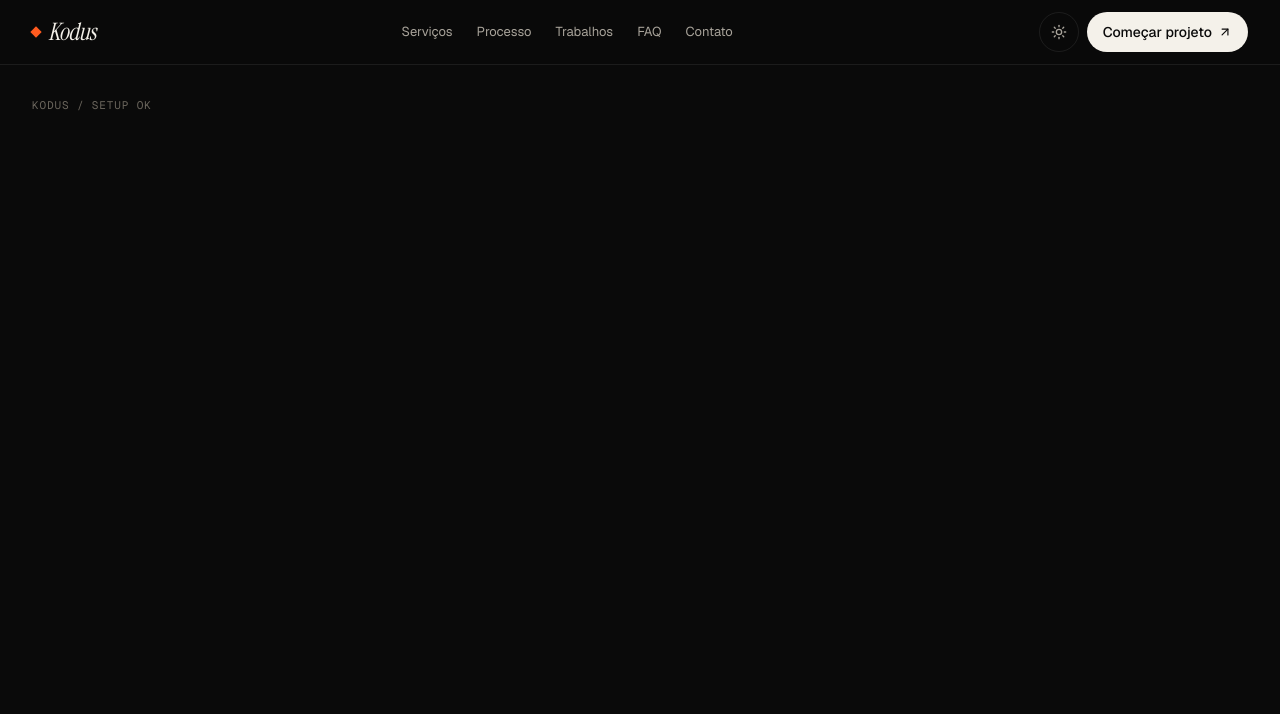
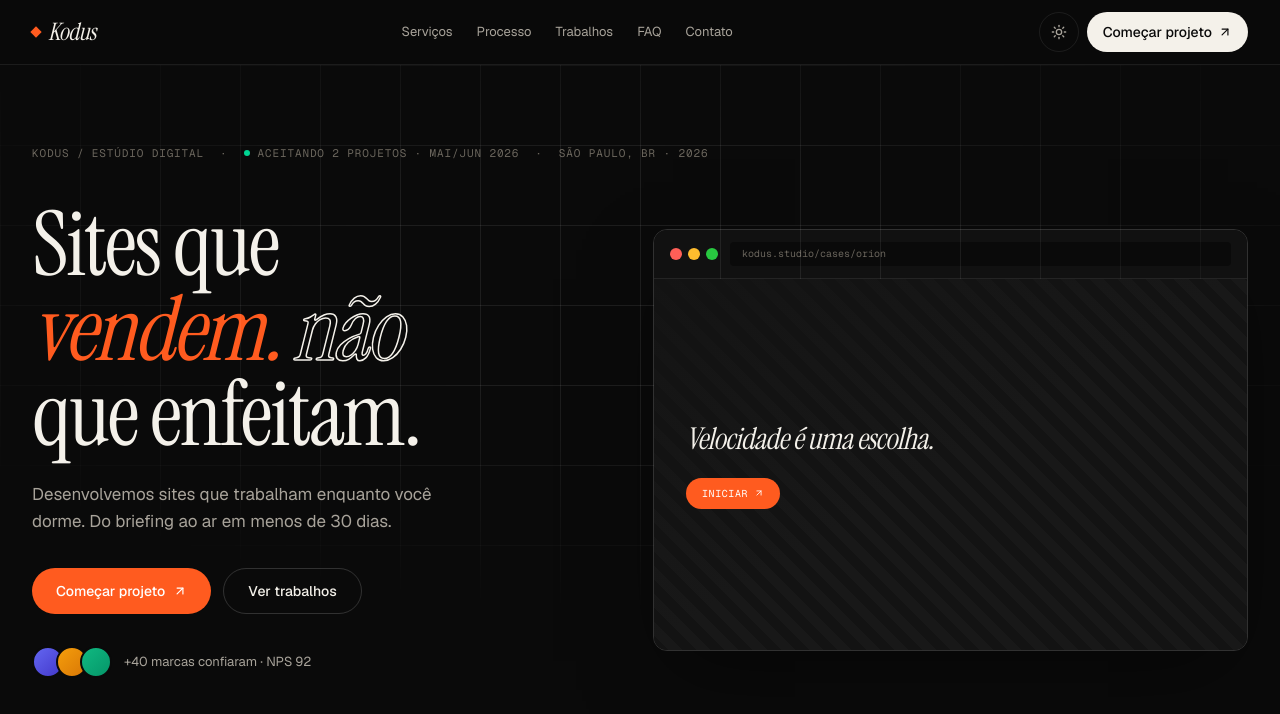
Before and after one commit to GapdmmDev/Kodus-Design, a Next.js app: page / in a window 1280 px wide. Shown: the top 714 px of the page. Built offline with nearby package versions, Linux system fonts and the light colour scheme.

Commit message:
feat(landing): hero split

```diff
--- a/src/app/page.tsx
+++ b/src/app/page.tsx
@@ -1,25 +1,12 @@
 import { Nav } from "@/components/landing/Nav";
+import { HeroSplit } from "@/components/landing/HeroSplit";
 
 export default function Home() {
   return (
     <>
       <Nav />
-      <main
-        className="min-h-screen"
-        style={{ background: "var(--bg)", color: "var(--fg)" }}
-      >
-        <p
-          style={{
-            fontFamily: "var(--font-mono)",
-            fontSize: 11,
-            textTransform: "uppercase" as const,
-            letterSpacing: "0.08em",
-            padding: 32,
-            color: "var(--fg-mute)",
-          }}
-        >
-          Kodus / Setup OK
-        </p>
+      <main>
+        <HeroSplit />
       </main>
     </>
   );
--- /dev/null
+++ b/src/components/landing/HeroSplit.tsx
@@ -0,0 +1,249 @@
+import { Fragment } from "react";
+import Link from "next/link";
+import { ArrowUpRight } from "lucide-react";
+import { Container } from "@/components/ui/container";
+import { hero } from "@/lib/content";
+import { cn } from "@/lib/cn";
+import type { TitleSegment } from "@/lib/content";
+
+// ── Helpers ────────────────────────────────────────────────────────────────
+
+function renderSegments(segments: TitleSegment[]) {
+  return segments.map((seg, i) => {
+    if (seg.accent) {
+      return (
+        <em key={i} style={{ fontStyle: "italic", color: "var(--accent)" }}>
+          {seg.text}
+        </em>
+      );
+    }
+    if (seg.stroke) {
+      return (
+        <em
+          key={i}
+          style={{
+            fontStyle: "italic",
+            color: "transparent",
+            WebkitTextStroke: "1.5px var(--fg)",
+          }}
+        >
+          {seg.text}
+        </em>
+      );
+    }
+    return <span key={i}>{seg.text}</span>;
+  });
+}
+
+// ── Sub-components ─────────────────────────────────────────────────────────
+
+function LiveDot() {
+  return (
+    <span
+      className="inline-block h-1.5 w-1.5 shrink-0 rounded-full bg-emerald-400"
+      style={{ animation: "pulse 2s ease-in-out infinite" }}
+      aria-hidden="true"
+    />
+  );
+}
+
+function BrowserMock() {
+  return (
+    <div
+      className="overflow-hidden rounded-[14px] border border-[var(--line-strong)]"
+      style={{ boxShadow: "0 30px 80px -20px rgba(0,0,0,.5)" }}
+      aria-hidden="true"
+    >
+      {/* Window chrome */}
+      <div className="flex items-center gap-3 border-b border-[var(--line)] bg-[var(--bg-2)] px-4 py-3">
+        <div className="flex gap-1.5">
+          <div className="h-3 w-3 rounded-full bg-[#ff5f57]" />
+          <div className="h-3 w-3 rounded-full bg-[#febc2e]" />
+          <div className="h-3 w-3 rounded-full bg-[#28c840]" />
+        </div>
+        <div className="flex h-6 flex-1 items-center rounded bg-[var(--bg)] px-3">
+          <span className="truncate font-mono text-[10px] text-[var(--fg-mute)]">
+            {hero.browserMock.url}
+          </span>
+        </div>
+      </div>
+
+      {/* Body */}
+      <div
+        className="relative aspect-[16/10] overflow-hidden"
+        style={{
+          background:
+            "repeating-linear-gradient(45deg, var(--card) 0px, var(--card) 10px, var(--card-2) 10px, var(--card-2) 20px)",
+        }}
+      >
+        {/* Fade overlay so content reads clearly */}
+        <div className="absolute inset-0 bg-gradient-to-br from-[var(--card)]/80 via-transparent to-transparent" />
+
+        <div className="absolute inset-0 flex flex-col justify-center p-8 max-[600px]:p-5">
+          <p
+            className="display italic leading-tight text-[var(--fg)]"
+            style={{ fontSize: "clamp(18px, 3vw, 30px)" }}
+          >
+            {hero.browserMock.heading}
+          </p>
+          <div className="mt-5">
+            <span
+              className={cn(
+                "inline-flex items-center gap-1.5 rounded-full bg-[var(--accent)]",
+                "px-4 py-2 font-mono text-[10px] uppercase tracking-[.06em] text-white",
+              )}
+            >
+              {hero.browserMock.cta}
+              <ArrowUpRight size={10} />
+            </span>
+          </div>
+        </div>
+      </div>
+    </div>
+  );
+}
+
+function TrustBar() {
+  const avatarGradients = [
+    "linear-gradient(135deg, #6366f1 0%, #4338ca 100%)",
+    "linear-gradient(135deg, #f59e0b 0%, #d97706 100%)",
+    "linear-gradient(135deg, #10b981 0%, #059669 100%)",
+  ];
+
+  return (
+    <div className="flex flex-wrap items-center gap-3">
+      <div className="flex -space-x-2" aria-hidden="true">
+        {avatarGradients.map((bg, i) => (
+          <div
+            key={i}
+            className="h-8 w-8 rounded-full border-2 border-[var(--bg)]"
+            style={{ background: bg }}
+          />
+        ))}
+      </div>
+      <span className="text-[13px] text-[var(--fg-dim)]">{hero.trust}</span>
+    </div>
+  );
+}
+
+// ── Main component ─────────────────────────────────────────────────────────
+
+export function HeroSplit() {
+  const [primaryCta, ghostCta] = hero.ctas;
+
+  return (
+    <section
+      className="relative overflow-hidden pb-[100px] pt-[80px] max-[980px]:pb-16 max-[980px]:pt-16 max-[600px]:pb-14 max-[600px]:pt-14"
+      id="hero"
+    >
+      {/* Grid background decoration */}
+      <div className="grid-bg" aria-hidden="true" />
+
+      <Container>
+        {/* ── Hero meta ──────────────────────────────────────────────── */}
+        <div
+          className={cn(
+            "mb-10 flex items-center",
+            "font-mono text-[11px] uppercase tracking-[.08em] text-[var(--fg-mute)]",
+            // Desktop: horizontal row with gap
+            "gap-4",
+            // Mobile: vertical stack
+            "max-[980px]:flex-col max-[980px]:items-start max-[980px]:gap-2",
+          )}
+        >
+          {hero.meta.map((item, i) => (
+            <Fragment key={i}>
+              {/* Bullet separator — desktop only, between items */}
+              {i > 0 && (
+                <span
+                  className="hidden min-[980px]:block"
+                  aria-hidden="true"
+                >
+                  ·
+                </span>
+              )}
+              <span
+                className={cn(
+                  "flex items-center gap-2",
+                  // Hide middle item on very small screens
+                  i === 1 && "max-[480px]:hidden",
+                )}
+              >
+                {item.live && <LiveDot />}
+                {item.text}
+              </span>
+            </Fragment>
+          ))}
+        </div>
+
+        {/* ── Main grid ──────────────────────────────────────────────── */}
+        <div className="grid grid-cols-1 items-center gap-12 min-[980px]:grid-cols-[1fr_1.1fr] min-[980px]:gap-[80px]">
+          {/* Left — copy */}
+          <div>
+            <h1
+              className={cn(
+                "display leading-[.92] tracking-[-0.025em]",
+                // Mobile clamp → desktop clamp
+                "text-[clamp(40px,9vw,64px)] min-[980px]:text-[clamp(56px,7vw,108px)]",
+              )}
+            >
+              {hero.title.map((line, li) => (
+                <span key={li} className="block">
+                  {renderSegments(line)}
+                </span>
+              ))}
+            </h1>
+
+            <p className="mt-6 max-w-[400px] text-[16px] leading-relaxed text-[var(--fg-dim)] min-[980px]:text-[17px]">
+              {hero.sub}
+            </p>
+
+            {/* CTAs */}
+            <div className="mt-8 flex flex-wrap gap-3 max-[480px]:flex-col">
+              <Link
+                href={primaryCta.href}
+                className={cn(
+                  "group inline-flex items-center justify-center gap-2 rounded-full",
+                  "bg-[var(--accent)] px-6 py-3 text-sm font-medium text-white",
+                  "transition-all duration-200 hover:-translate-y-px hover:shadow-[0_12px_30px_-8px_var(--accent)]",
+                  "focus-visible:outline-none focus-visible:ring-2 focus-visible:ring-[var(--accent)] focus-visible:ring-offset-2 focus-visible:ring-offset-[var(--bg)]",
+                  "max-[480px]:w-full",
+                )}
+              >
+                {primaryCta.label}
+                <ArrowUpRight
+                  size={14}
+                  className="shrink-0 transition-transform duration-150 group-hover:translate-x-px group-hover:-translate-y-px"
+                  aria-hidden="true"
+                />
+              </Link>
+
+              <Link
+                href={ghostCta.href}
+                className={cn(
+                  "inline-flex items-center justify-center gap-2 rounded-full",
+                  "border border-[var(--line-strong)] bg-transparent px-6 py-3 text-sm font-medium text-[var(--fg)]",
+                  "transition-all duration-200 hover:bg-[var(--bg-2)]",
+                  "focus-visible:outline-none focus-visible:ring-2 focus-visible:ring-[var(--fg-mute)] focus-visible:ring-offset-2 focus-visible:ring-offset-[var(--bg)]",
+                  "max-[480px]:w-full",
+                )}
+              >
+                {ghostCta.label}
+              </Link>
+            </div>
+
+            {/* Trust bar */}
+            <div className="mt-8">
+              <TrustBar />
+            </div>
+          </div>
+
+          {/* Right — browser mock */}
+          <div className="w-full">
+            <BrowserMock />
+          </div>
+        </div>
+      </Container>
+    </section>
+  );
+}
--- a/src/lib/content.ts
+++ b/src/lib/content.ts
@@ -34,8 +34,15 @@ export interface HeroStat {
   label: string;
 }
 
+export interface HeroMetaItem {
+  text: string;
+  /** Renders a green pulsing dot before the text */
+  live?: boolean;
+}
+
 export interface HeroData {
-  eyebrow: string;
+  /** 3 spans: studio / availability (live dot) / location */
+  meta: HeroMetaItem[];
   /** Array of lines; each line is an array of segments */
   title: TitleSegment[][];
   sub: string;
@@ -146,7 +153,11 @@ export const nav: NavData = {
 };
 
 export const hero: HeroData = {
-  eyebrow: "Estúdio Digital · São Paulo · 2026",
+  meta: [
+    { text: "Kodus / Estúdio Digital" },
+    { text: "Aceitando 2 projetos · Mai/Jun 2026", live: true },
+    { text: "São Paulo, BR · 2026" },
+  ],
   title: [
     [{ text: "Sites que" }],
     [
```
